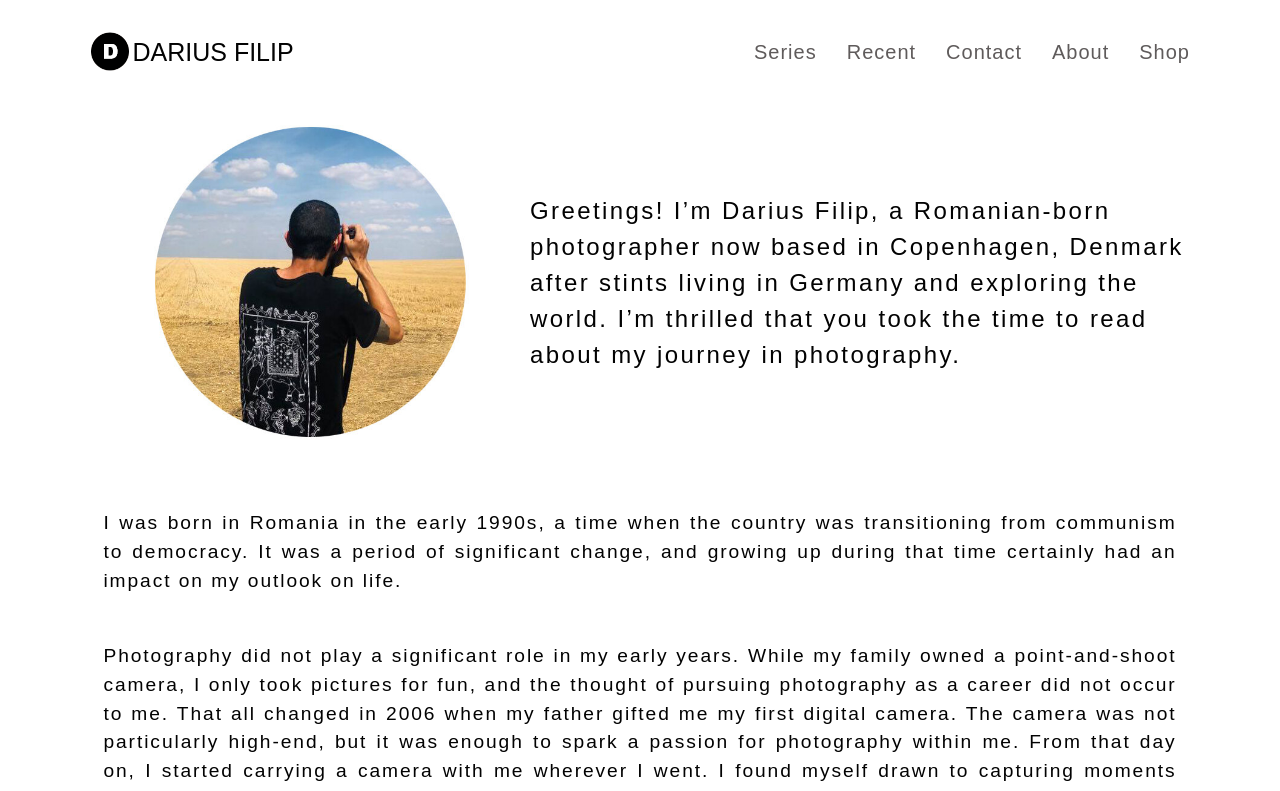
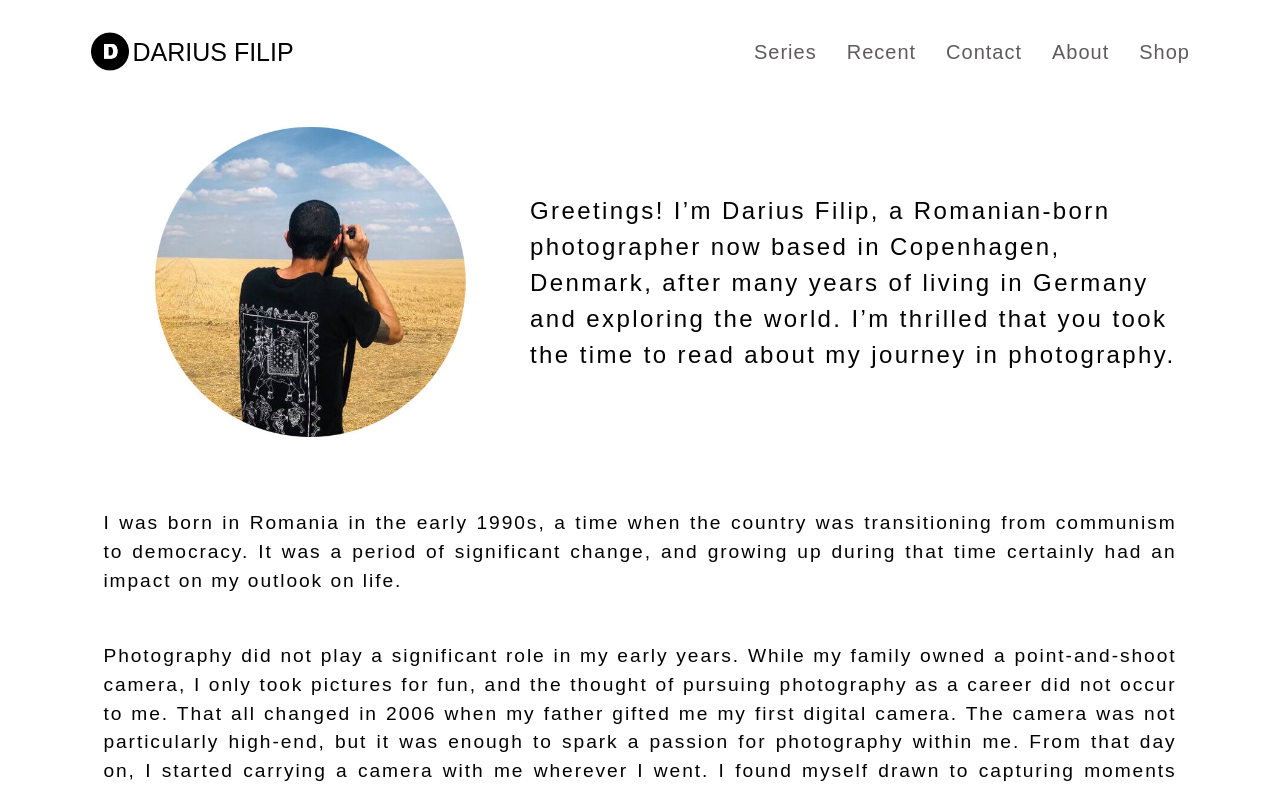
Before and after one commit to danieldraganweb/darius-filip-com-next-app, a Next.js app: page /about in a window 1280 px wide. Shown: the top 791 px of the page. Built offline with nearby package versions, Linux system fonts and the light colour scheme.

Commit message:
change about text/ Vercel test

```diff
--- a/app/about/page.tsx
+++ b/app/about/page.tsx
@@ -12,9 +12,9 @@ function About() {
         <div className={styles.titleContainer}>
           <h3 className={styles.title}>
             Greetings! I&rsquo;m Darius Filip, a Romanian-born photographer now
-            based in Copenhagen, Denmark after stints living in Germany and
-            exploring the world. I&rsquo;m thrilled that you took the time to
-            read about my journey in photography.
+            based in Copenhagen, Denmark, after many years of living in Germany
+            and exploring the world. I&rsquo;m thrilled that you took the time
+            to read about my journey in photography.
           </h3>
         </div>
       </header>
```
